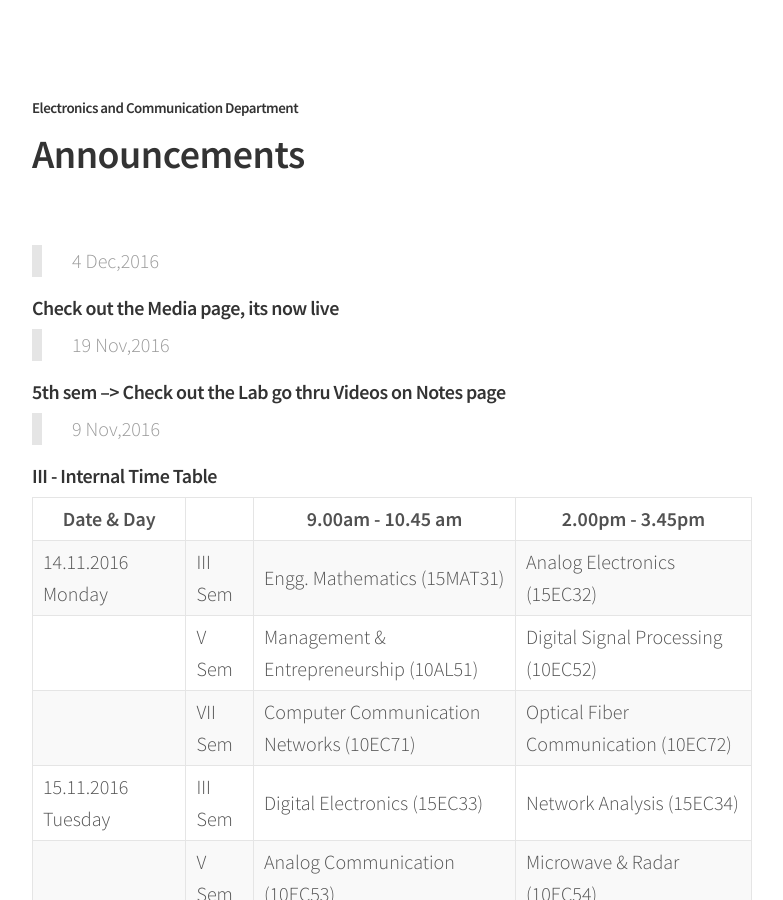
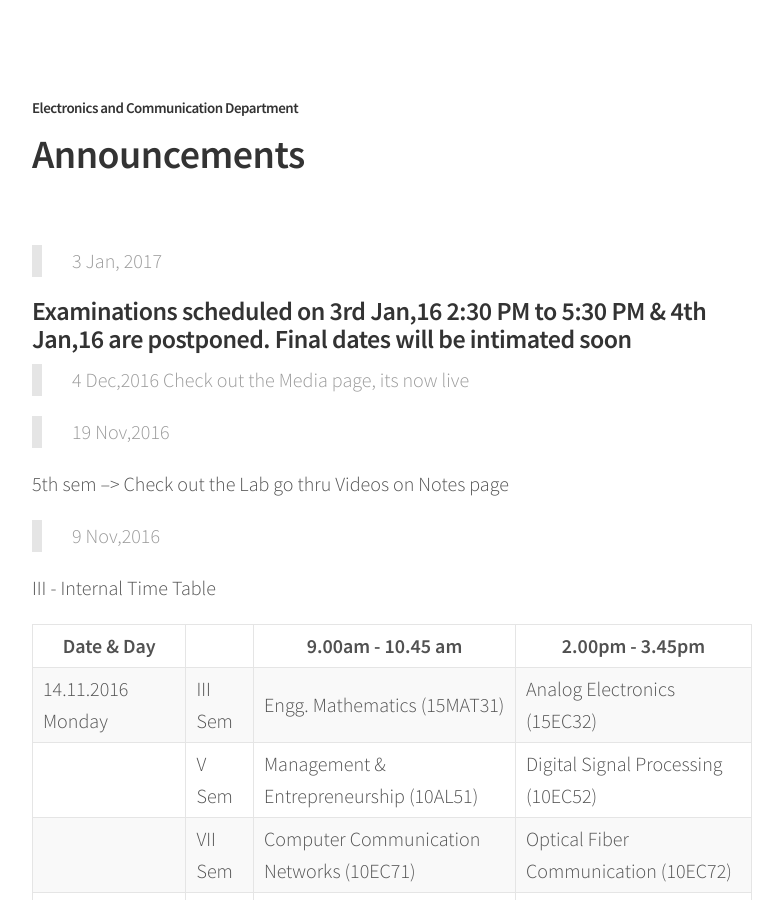
Before and after one commit to ecernsit/ecernsit.github.io, a Jekyll site: the page built from _posts/2016-09-21-announcements.md, in a window 1280 px wide and 900 px high. Shown: the whole window, without its empty margins (248-1031 px from the left). Built offline with Jekyll 4.4.1, drawn with Linux system fonts in a browser that asks for light colours.

Commit message:
EXam dates

```diff
--- a/_posts/2016-09-21-announcements.md
+++ b/_posts/2016-09-21-announcements.md
@@ -1,19 +1,25 @@
 ---
 title: Announcements
 ---
+>3 Jan, 2017
+
+### Examinations scheduled on 3rd Jan,16 2:30 PM to 5:30 PM & 4th Jan,16 are postponed. Final dates will be intimated soon
+
+
 >4 Dec,2016
+ Check out the Media page, its now live
 
-##### Check out the Media page, its now live
+
 
 
 >19 Nov,2016
 
-##### 5th sem --> Check out the Lab go thru Videos on Notes page
+5th sem --> Check out the Lab go thru Videos on Notes page
 
 
 >9 Nov,2016
 
-##### III - Internal Time Table
+III - Internal Time Table
 
 |Date & Day|			|9.00am - 10.45 am				 |2.00pm - 3.45pm|
 |-------------------------------------+------------+--------------------------------------------------------------+------------------------------------------------|
```
